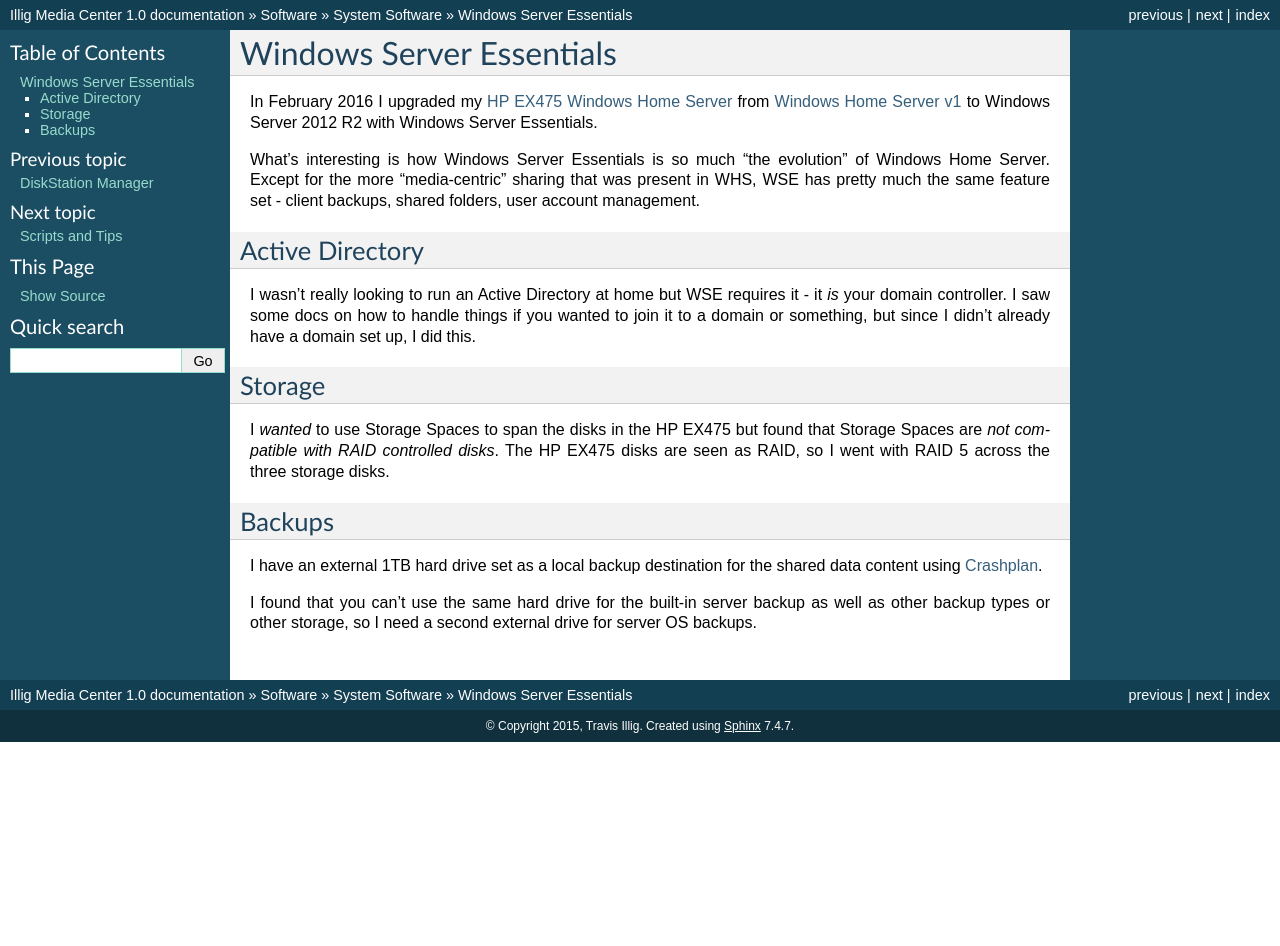
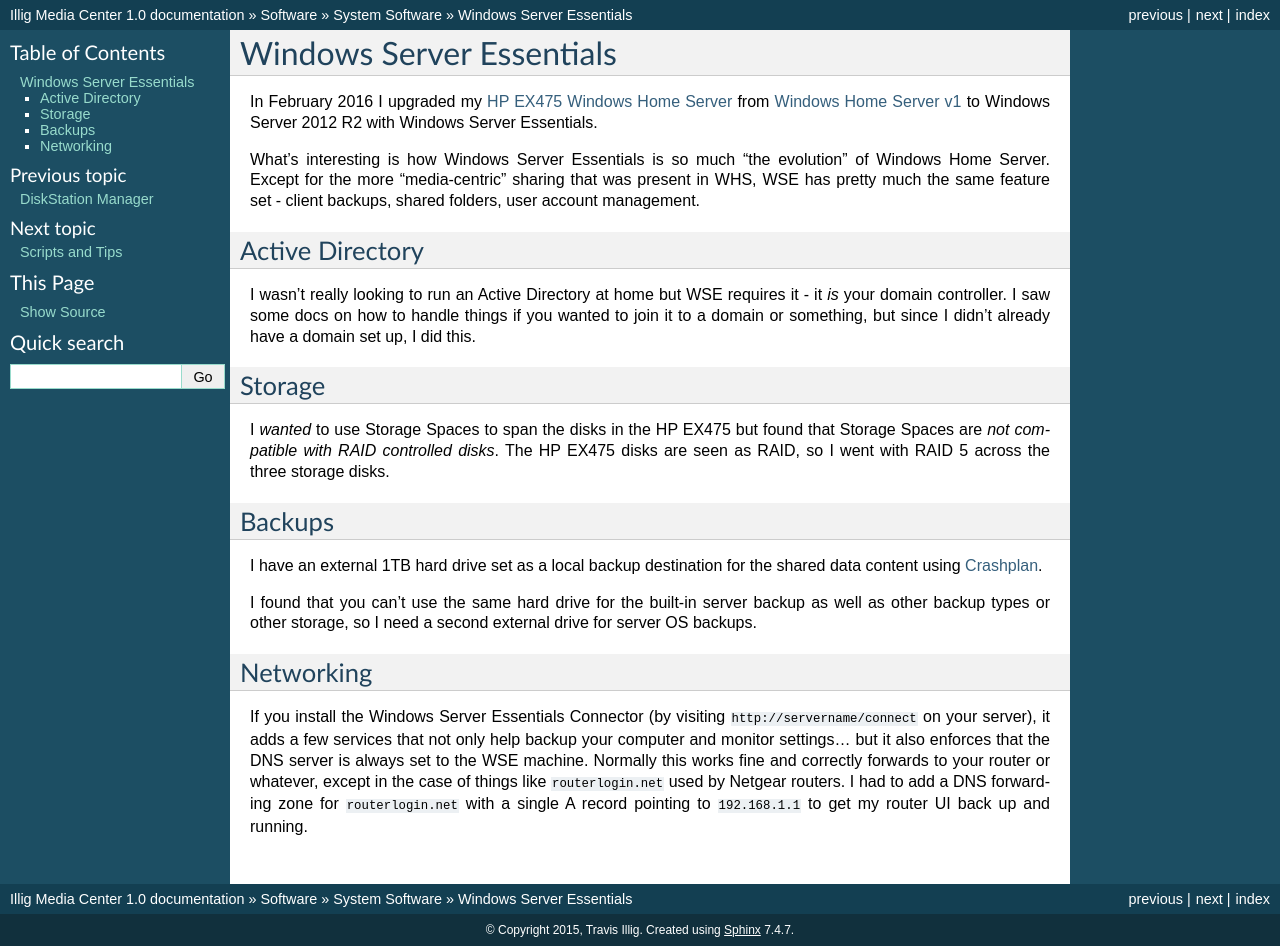
Before and after one commit to tillig/mediacenter, a Sphinx documentation site: the page built from docs/software/system/wse.rst, in a window 1280 px wide. Built offline with Sphinx 7.4.7, drawn with Linux system fonts in a browser that asks for light colours; before the commit the page ends 900 px from its top, so only the background shows below that.

Commit message:
Added note about DNS.

```diff
--- a/docs/software/system/wse.rst
+++ b/docs/software/system/wse.rst
@@ -22,3 +22,8 @@
 I have an external 1TB hard drive set as a local backup destination for the shared data content using :doc:`Crashplan <crashplan>`.
 
 I found that you can't use the same hard drive for the built-in server backup as well as other backup types or other storage, so I need a second external drive for server OS backups.
+
+Networking
+==========
+
+If you install the Windows Server Essentials Connector (by visiting ``http://servername/connect`` on your server), it adds a few services that not only help backup your computer and monitor settings... but it also enforces that the DNS server is always set to the WSE machine. Normally this works fine and correctly forwards to your router or whatever, except in the case of things like ``routerlogin.net`` used by Netgear routers. I had to add a DNS forwarding zone for ``routerlogin.net`` with a single A record pointing to ``192.168.1.1`` to get my router UI back up and running.
```
